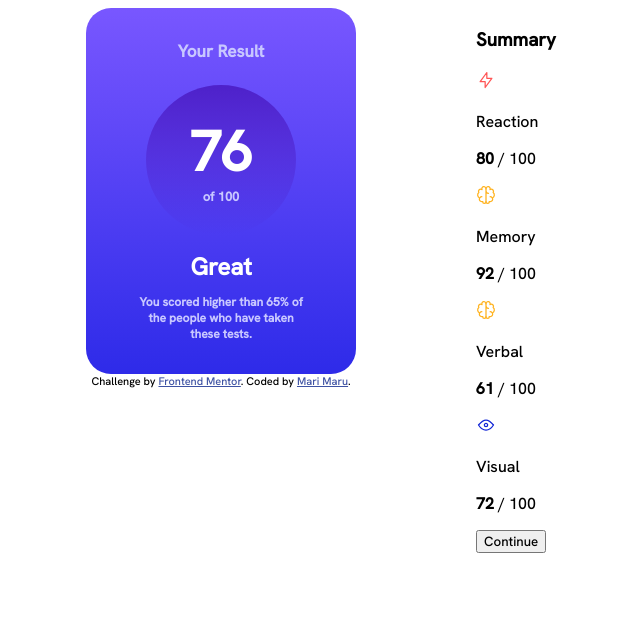
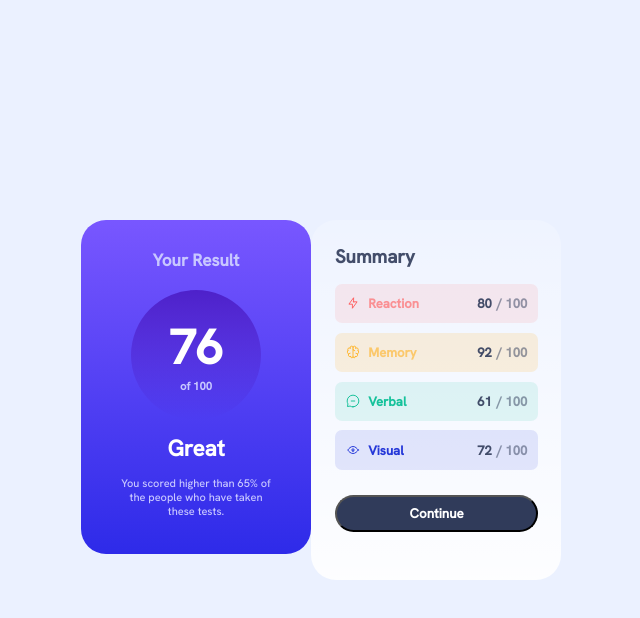
Before and after one commit to MariaMarusakova/1_Results_summary_component, a plain HTML site: page index.html in a window 1280 px wide. Shown: the whole page, without its empty margins (319-959 px from the left). Drawn offline with Linux system fonts and the light colour scheme.

Commit message:
align summary section

```diff
--- a/index.html
+++ b/index.html
@@ -17,8 +17,6 @@
   <style>
     .attribution { font-size: 11px; text-align: center; }
     .attribution a { color: hsl(228, 45%, 44%); }
-    .results {float: left;}
-    .results section {width: 50%; float: left;}
   </style>
 </head>
 <body>
@@ -33,33 +31,44 @@
     <p class="final-text">You scored higher than 65% of the people who have taken these tests.</p>
   </section>
   <section class="detailed-results">
-    <h3>Summary</h3>
+    <h3 class="summary">Summary</h3>
+    <div class="all-skills">
     <div class="reaction skill">
+      <div class="withicon">
       <img src="./images/icon-reaction.svg">
       <p>Reaction</p>
+      </div>
       <p><b>80</b> / 100</p>
     </div>
     <div class="memory skill">
+      <div class="withicon">
       <img src="./images/icon-memory.svg">
       <p>Memory</p>
+      </div>
       <p><b>92</b> / 100</p>
     </div>
     <div class="verbal skill">
-      <img src="./images/icon-memory.svg">
+      <div class="withicon">
+      <img src="./images/icon-verbal.svg">
       <p>Verbal</p>
+      </div>
       <p><b>61</b> / 100</p>
     </div>
     <div class="visual skill">
+      <div class="withicon">
       <img src="./images/icon-visual.svg">
       <p>Visual</p>
+      </div>
       <p><b>72</b> / 100</p>
     </div>
     <button>Continue</button>
 
+  </div>
+
   </section>
-  <div class="attribution">
+  <!-- <div class="attribution">
     Challenge by <a href="https://www.frontendmentor.io?ref=challenge" target="_blank">Frontend Mentor</a>.
-    Coded by <a href="#">Mari Maru</a>.
+    Coded by <a href="#">Mari Maru</a> -->
   </div>
 </div>
 
--- a/styles.css
+++ b/styles.css
@@ -70,6 +70,9 @@ Use transparency to get the colour variations necessary to match the design. Hin
 
 * {
     font-family: 'Hanken Grotesk', serif;
+    padding: 0;
+    margin: 0;
+    box-sizing:  border-box;
 }
 
 body {
@@ -77,6 +80,8 @@ body {
     display: flex;
     justify-content: center;
     align-items: center;
+    min-height: 100vh;
+    background-color: var(--Pale-blue);
 
 }
 
@@ -102,14 +107,14 @@ h1 {
 
 .circle {
     background: linear-gradient(to bottom, hsla(256, 72%, 46%, 1), hsla(241, 72%, 46%, 0));
-    height: 150px;
-    width: 150px;
+    height: 130px;
+    width: 130px;
     border-radius: 50%;
     display: inline-block;
 }
 
 .your-final {
-    font-size: 3.5rem;
+    font-size: 3rem;
     padding: 0 0 0 0;
     margin: 20% 0 0 0;
     font-weight: 700;
@@ -117,28 +122,137 @@ h1 {
 }
 
 .maximal-score {
-    font-size: 0.8rem;
+    font-size: 0.7rem;
     padding: 0 0 0 0;
     margin: 0% 0 0 0;
     color: var(--Light-lavender);
-    font-weight: 800;
+    font-weight: 700;
 }
 
 h2 {
-    margin: 1rem 0 0 0;
+    margin: 0.9rem 0 0.8rem 0;
+    font-size: 1.4rem;
 }
 
 p.final-text {
-    font-size: 12px;
-    padding: 0 2rem;
+
+    font-size: 11px;
     color: var(--Light-lavender);
-    font-weight: 700;
+    font-weight: 500;
+    align-content: justify;
     vertical-align: middle;
-    align-content: justify;
-    display: inline-block;
+    padding: 0 1rem 1rem;
+
 }
 
 .detailed-results {
     float: right;
-    padding-left: 120px;
+    padding-left: 1.5rem;
+    padding-top: 1.5rem;
+    padding-bottom: 3rem;
+    width: 250px;
+    border-radius: 25px;
+    background-color: hsla(0, 0%, 100%, 0.3);
+    background: linear-gradient(to bottom, hsla(0, 0%, 100%, 0.2), hsla(0, 0%, 100%, 0.9));;
+
 }
+
+h3.summary {
+    padding-bottom: 15px;
+    color:hsl(224, 30%, 27%, 0.9);
+
+}
+
+.all-skills{
+    display: flex;
+    width: 90%;
+    flex-direction: column;
+    gap: 0.6rem;
+    font-size: 10px;
+
+}
+
+.skill {
+    display: flex;
+    padding: 0.7rem 0.7rem;
+    font-size: 10x;
+    align-items: center;
+    border-radius: 7px;
+    justify-content: space-between;
+}
+
+
+img {
+    height: 14px;
+}
+
+.withicon {
+    display: flex;
+    gap: 0.5rem;
+    font-weight: 700;
+    font-size: 13px;
+    display: flex;
+    align-items: center;
+}
+
+.reaction {
+    background-color: hsla(0, 100%, 67%, 0.1);
+}
+
+div.reaction > div > p:first-of-type {
+    color: hsla(0, 100%, 67%, 0.6);
+
+}
+
+.memory {
+    background-color: hsla(39, 100%, 56%, 0.15);
+}
+
+div.memory > div > p:first-of-type {
+    color: hsla(39, 100%, 56%, 0.6);
+
+}
+
+.verbal {
+    background-color: hsla(166, 100%, 37%, 0.1);
+}
+
+div.verbal > div > p:first-of-type {
+    color: hsla(166, 100%, 37%, 0.9);
+
+}
+
+.visual {
+    background-color: hsla(234, 85%, 45%, 0.1);
+    margin-bottom: 1rem;
+}
+
+div.visual > div > p:first-of-type {
+    color: hsla(234, 85%, 45%, 0.9);
+
+}
+
+div.skill > p {
+    display: flex;
+    gap: 0.3rem;
+    font-size: 13px;
+    color:hsl(224, 30%, 27%, 0.5);
+    font-weight: 800;
+}
+
+div.skill > p > b {
+    color:hsl(224, 30%, 27%, 0.9);
+}
+
+button {
+    align-content: justify;
+    align-items: center;
+    border-radius: 1.5rem;
+    margin-top: auto;
+    padding: 0.5rem;
+    background-color: var(--Dark-gray-blue);
+    color: white;
+    font-weight: 700;
+    cursor: pointer;
+
+}
```
